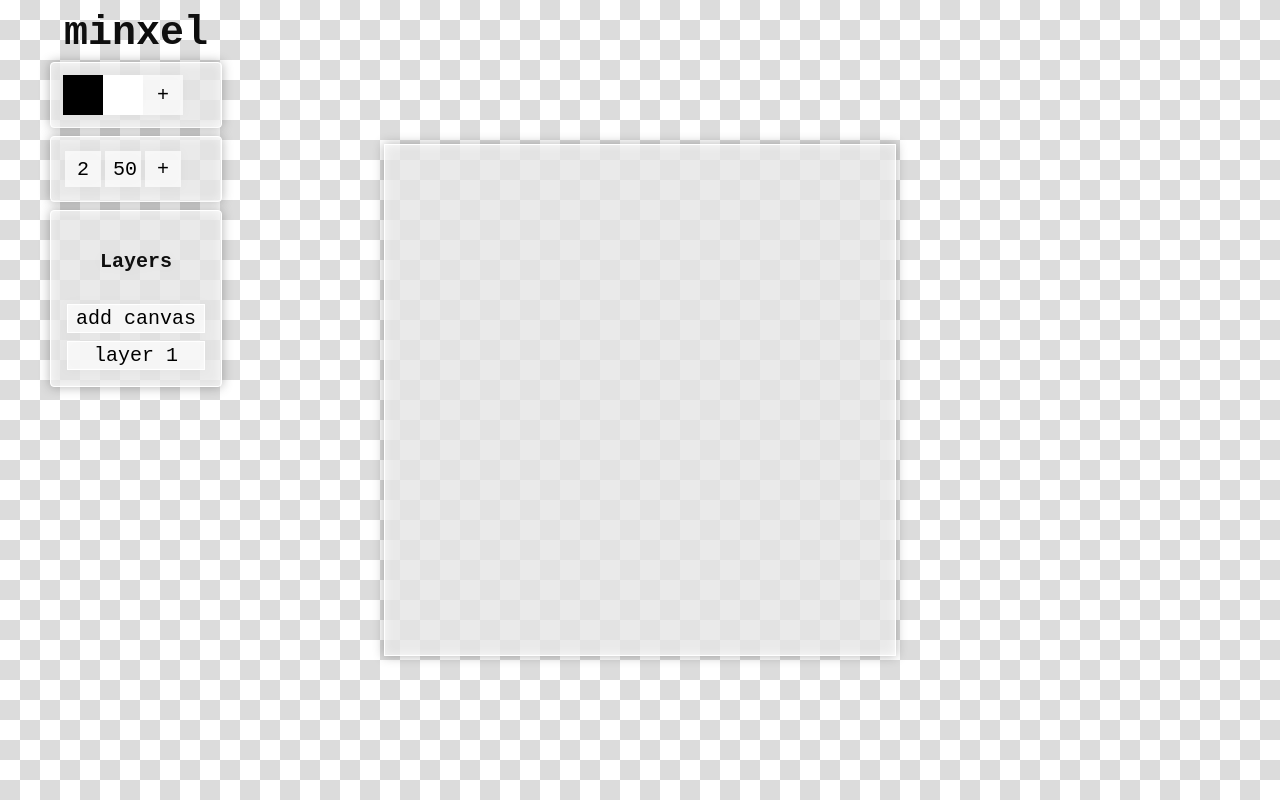
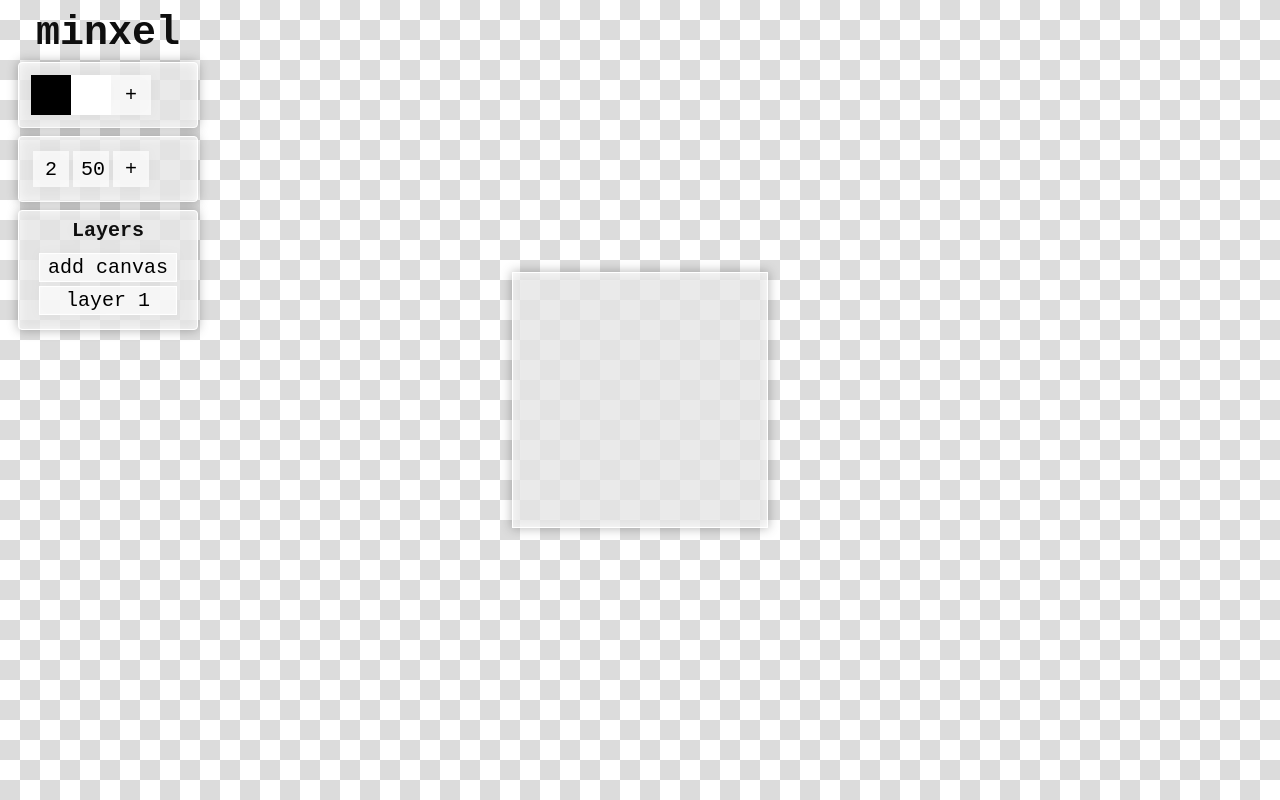
Before and after one commit to cyan-oj/minxel, a React (Vite) app: page / in a window 1280 px wide. Built offline with nearby package versions, Linux system fonts and the light colour scheme.

Commit message:
css adjustments

```diff
--- a/src/App.jsx
+++ b/src/App.jsx
@@ -3,7 +3,7 @@ import Workspace from './Workspace/Workspace'
 function App() {
 
   return (
-      <Workspace width={ 512 } height={ 512 } />
+      <Workspace width={ 256 } height={ 256 } />
   )
 }
 
--- a/src/Workspace/Workspace.css
+++ b/src/Workspace/Workspace.css
@@ -21,7 +21,7 @@ canvas {
 
 .tools {
   position: absolute;
-  left: 42px;
+  left: 10px;
   top: 42px;
   text-align: center;
 }
@@ -46,6 +46,7 @@ canvas {
 
 .layers > * {
   position: absolute;
+
 }
 .toolbox#layer-controls {
   flex-direction: column-reverse;
--- a/src/Workspace/Workspace.jsx
+++ b/src/Workspace/Workspace.jsx
@@ -12,8 +12,6 @@ function Workspace({
   width = '256',
   brushBox = new BrushBox(),
   palette = new Palette(), image }) {
-
-  const brush = new Brush(5);
 
   const [layers, setLayers] = useState([]);
   const [activeLayer, setActiveLayer] = useState();
--- a/src/index.css
+++ b/src/index.css
@@ -20,11 +20,16 @@
 body {
   margin: 0;
   display: flex;
+  touch-action: none;
 }
 
 h1 {
   font-size: 2em;
   margin: -.5em .1em .4em;
+}
+
+h4 {
+  margin: -.2em .1em .4em;
 }
 
 button {
@@ -34,13 +39,13 @@ button {
   background-color: var(--base);
   border: solid 1px var(--border);
   cursor: pointer;
-  margin: 4px;
+  margin: .1em .4em;
   padding: .1em .4em;
 }
 button:hover {
   z-index: 50;
-  padding: 5px;
-  margin: 1px;
+  padding: .2em .4em;
+  margin: 0em .4em;
   background-color: var(--button-active);
   border-radius: 3px;
 }
```
Also changed, not shown: src/Workspace/Layer.jsx (deleted).
